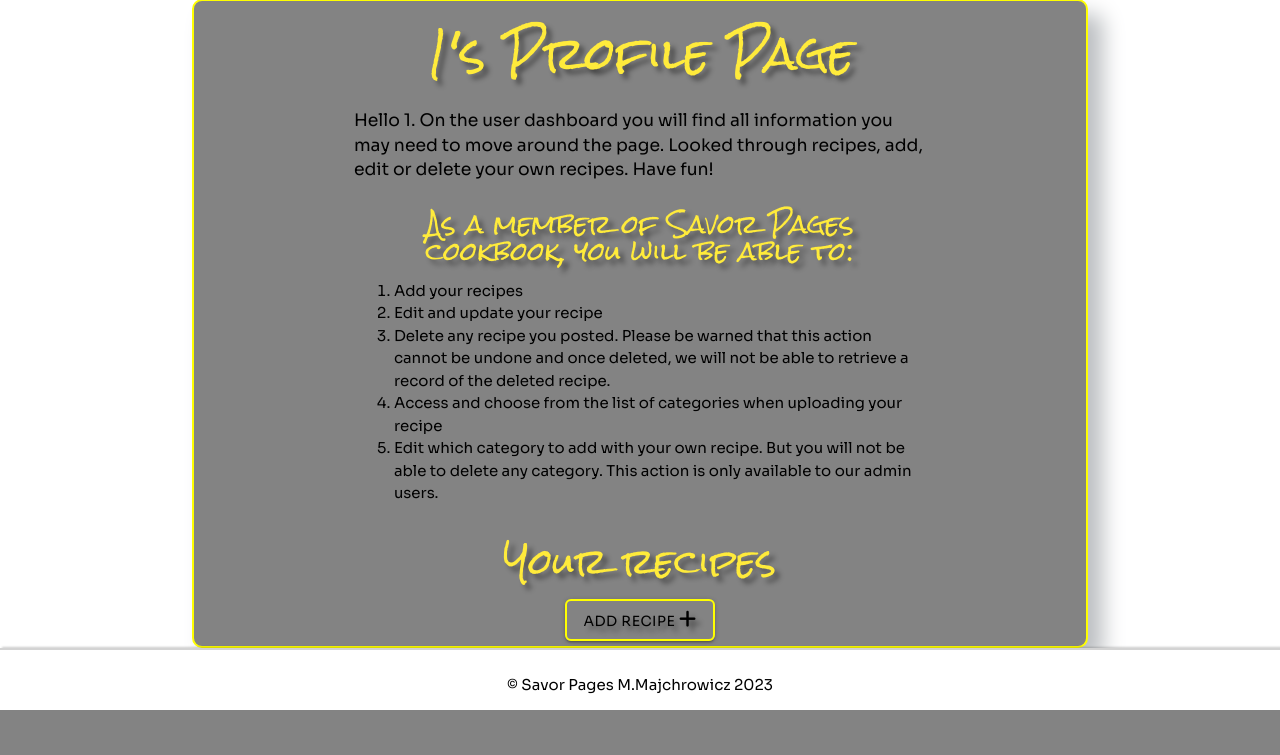
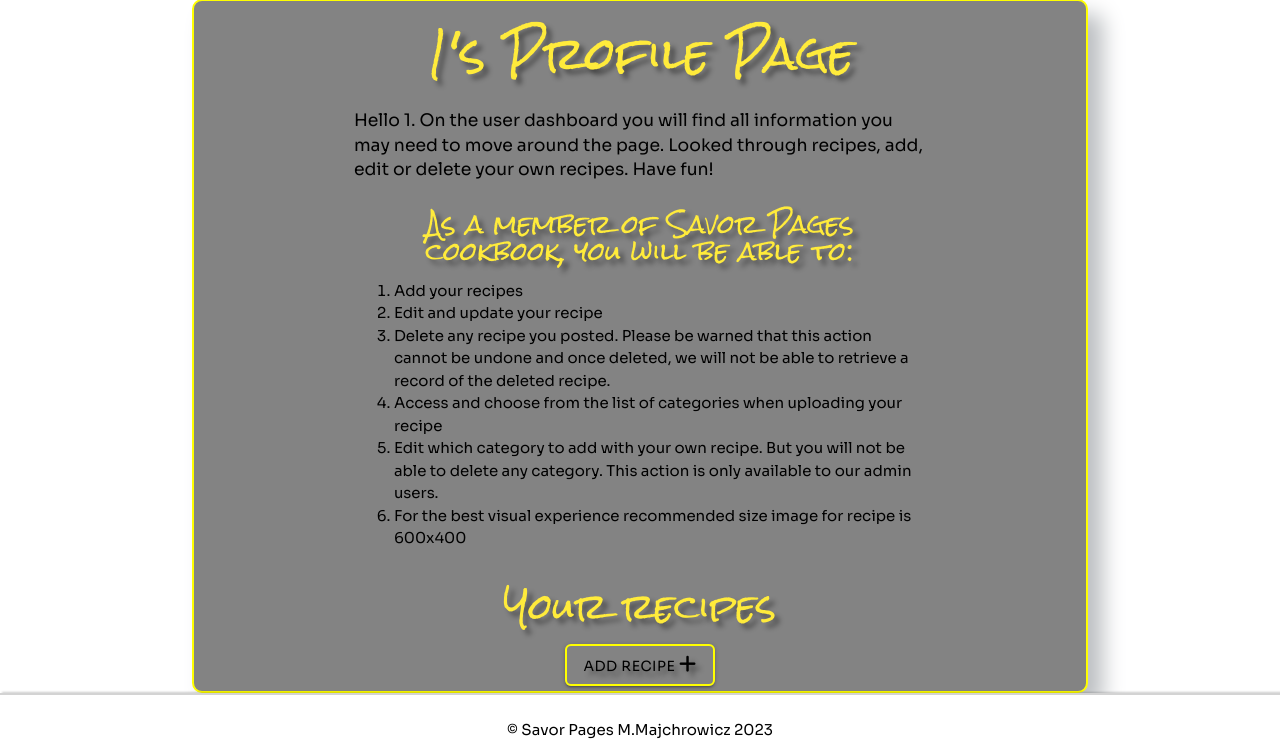
Before and after one commit to monimaj89/Project3-Savor-Pages, a Flask app: page /profile/admin in a window 1280 px wide. Shown: the part 110-865 px from the top of the page. Before the commit the page ends 820 px from the top, so only its background shows below. Run offline with Flask 3, Linux system fonts and the light colour scheme; the visitor is signed in with stand-in values (Sample User, id 1); some libraries are stand-ins or nearby versions.

Commit message:
Add note for recommended image size

```diff
--- a/savorpages/templates/profile.html
+++ b/savorpages/templates/profile.html
@@ -25,6 +25,7 @@
                     <li>Edit which category to add with your own recipe. But you will not be able to delete any
                         category.
                         This action is only available to our admin users.</li>
+                    <li>For the best visual experience recommended size image for recipe is 600x400</li>
                 </ol>
             </div>
         </div>
```
